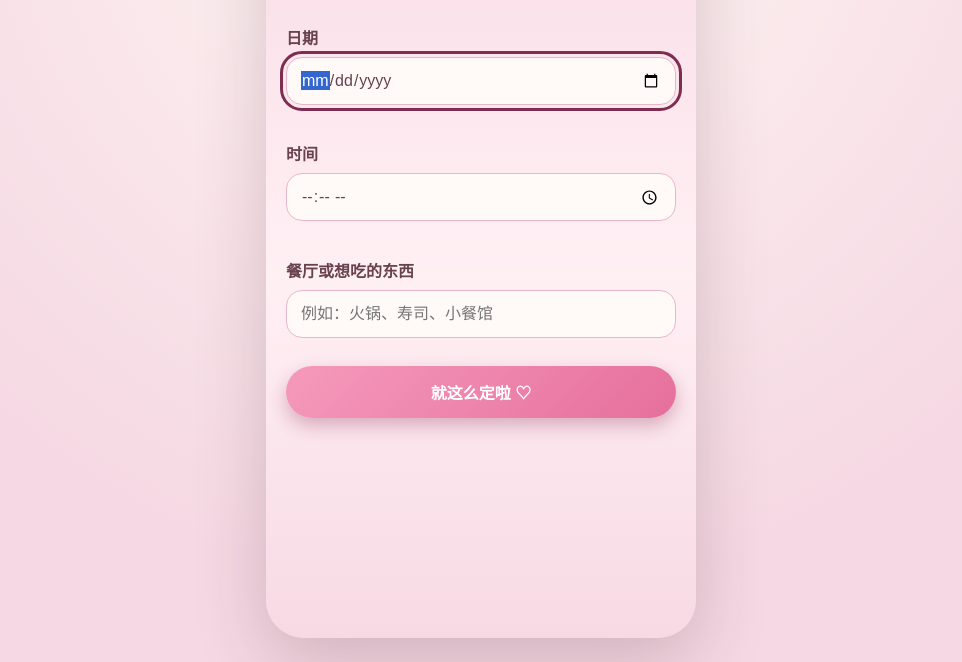
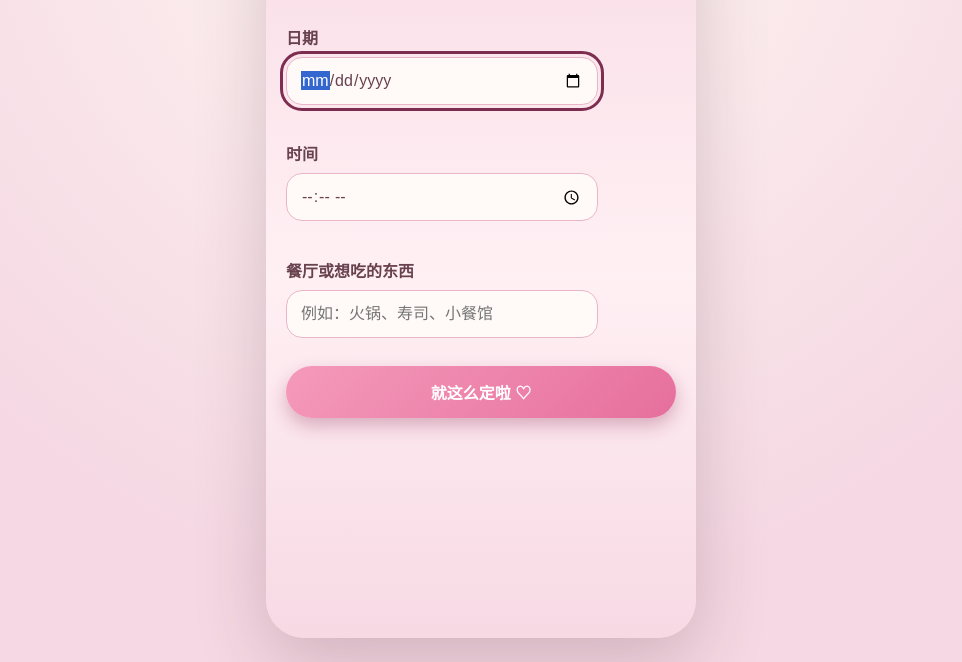
Before and after one commit to Hongbo-lll/invit, a website with bundled scripts: page index.html in a window 1280 px wide. Both pictures are taken after a click on the button "好呀 ♡". Shown: the part 138-800 px from the top of the page, without its empty margins (159-1121 px from the left). Built offline with nearby package versions, Linux system fonts and the light colour scheme.

Commit message:
Update styles.css

```diff
--- a/styles.css
+++ b/styles.css
@@ -40,7 +40,7 @@ h1 { margin: 0; font-size: clamp(1.55rem, 7vw, 2rem); line-height: 1.25; }
 .decline-hint { min-height: 1.2em; margin: 0; color: #714957; font-size: .82rem; }
 form { display: grid; gap: 8px; }
 label { margin-top: 8px; text-align: left; font-weight: 700; }
-input { width: 100%; min-height: 48px; border: 1px solid #e8b6c8; border-radius: 16px; padding: 0 14px; color: inherit; background: #fffaf8; font: inherit; }
+input { width: 80%; min-height: 48px; border: 1px solid #e8b6c8; border-radius: 16px; padding: 0 14px; color: inherit; background: #fffaf8; font: inherit; }
 .field-error { min-height: 1em; margin: 0; color: #a8335d; font-size: .78rem; text-align: left; }
 #success-view:not([hidden]), #declined-view:not([hidden]) { display: grid; place-content: center; gap: 14px; text-align: center; }
 .celebration { color: #a8335d; font-size: 1.6rem; animation: celebrate 700ms ease-out 1 both; transform-origin: center; }
```
